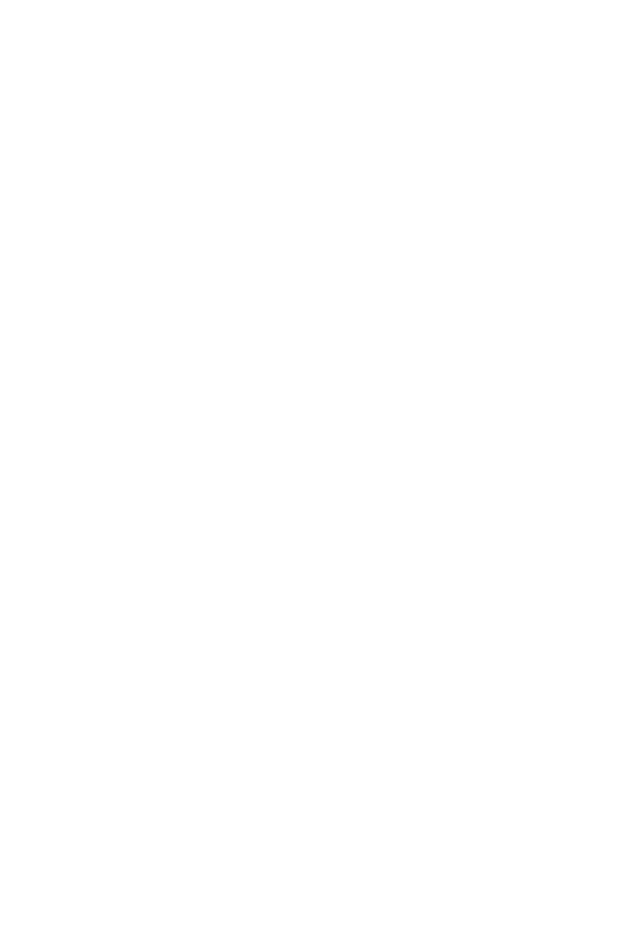
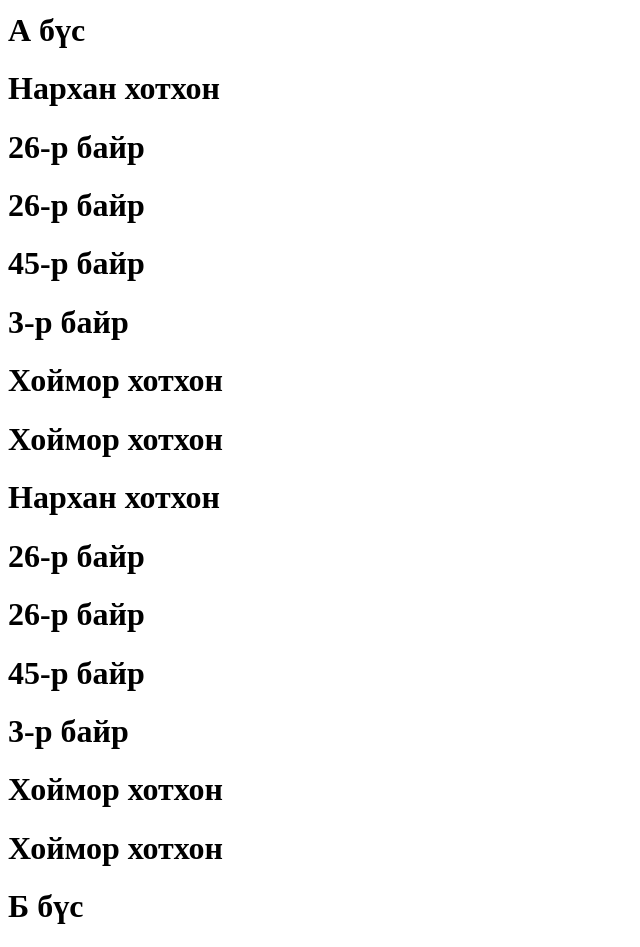
Before and after one commit to 23L-PM7/food-delivery-team1, a Next.js app in the folder frontend/: page /about in a window 1280 px wide. Shown: the part 1980-2927 px from the top of the page, without its empty margins (0-640 px from the left). Before the commit the page ends 1992 px from the top, so only its background shows below. Built offline with nearby package versions, Linux system fonts and the light colour scheme.

Commit message:
Update footerInfo.tsx

```diff
--- a/frontend/src/components/footerInfo.tsx
+++ b/frontend/src/components/footerInfo.tsx
@@ -2,13 +2,39 @@
 
 export function Map() {
   return (
-    <>
+    <div>
       <img src="./images/map.png" />
       <div className="flex gap-2">
         <Pluslogo />
         <h1 className="font-extrabold">Хүргэлтийн бүс дэх хаягууд</h1>
       </div>
-      <div className="w-[200px] g-gray-950"></div>
-    </>
+      <div className="flex gap-5">
+        <div className="w-[588px] h-[388px] bg-white drop-shadow-lg rounded-lg text-black flex justify-evenly">
+          <div>
+            <h1>А бүс</h1>
+            <h1>Нархан хотхон</h1>
+            <h1>26-р байр</h1>
+            <h1>26-р байр</h1>
+            <h1>45-р байр</h1>
+            <h1>3-р байр</h1>
+            <h1>Хоймор хотхон</h1>
+            <h1>Хоймор хотхон</h1>
+          </div>
+
+          <div>
+            <h1>Нархан хотхон</h1>
+            <h1>26-р байр</h1>
+            <h1>26-р байр</h1>
+            <h1>45-р байр</h1>
+            <h1>3-р байр</h1>
+            <h1>Хоймор хотхон</h1>
+            <h1>Хоймор хотхон</h1>
+          </div>
+        </div>
+        <div className="w-[588px] h-[388px] bg-white drop-shadow-lg rounded-lg text-black ">
+          <h1>Б бүс</h1>
+        </div>
+      </div>
+    </div>
   );
 }
```
